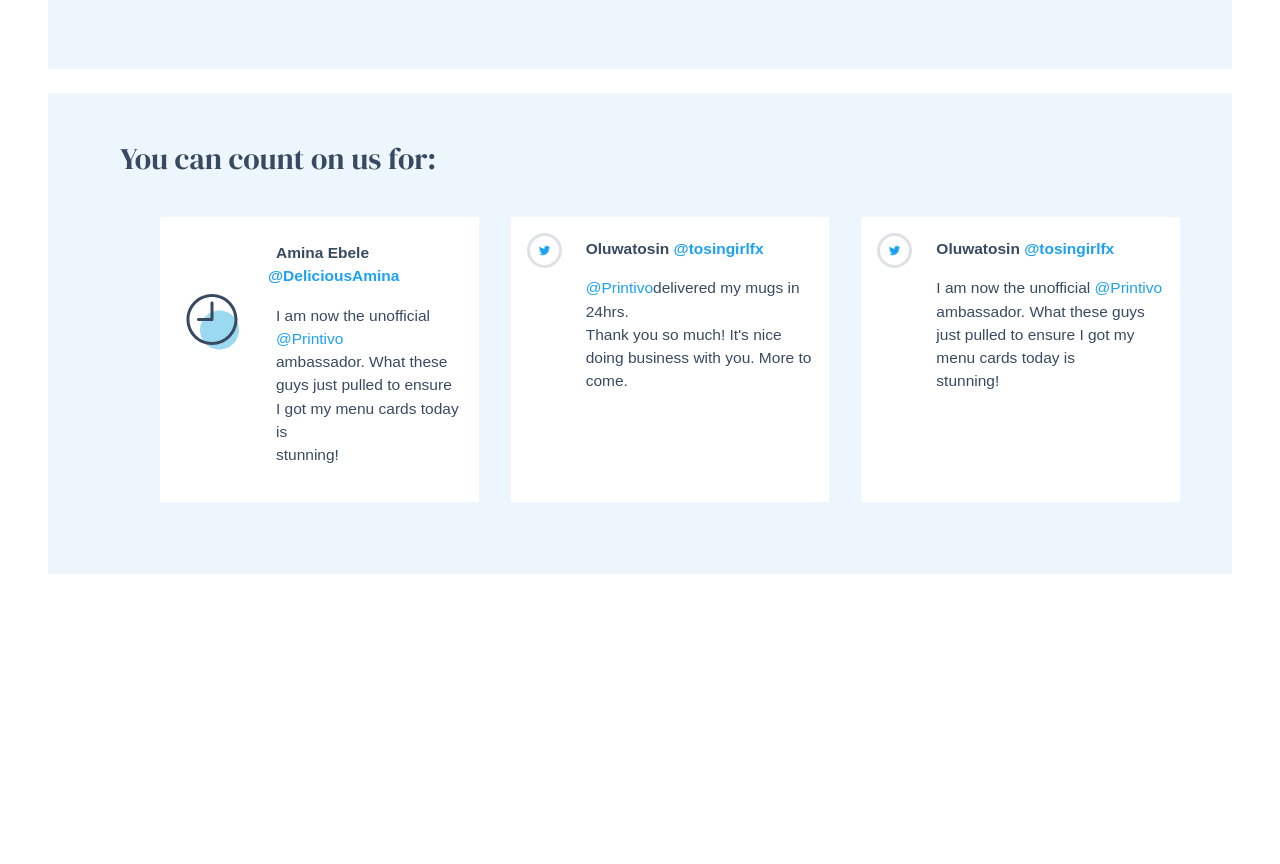
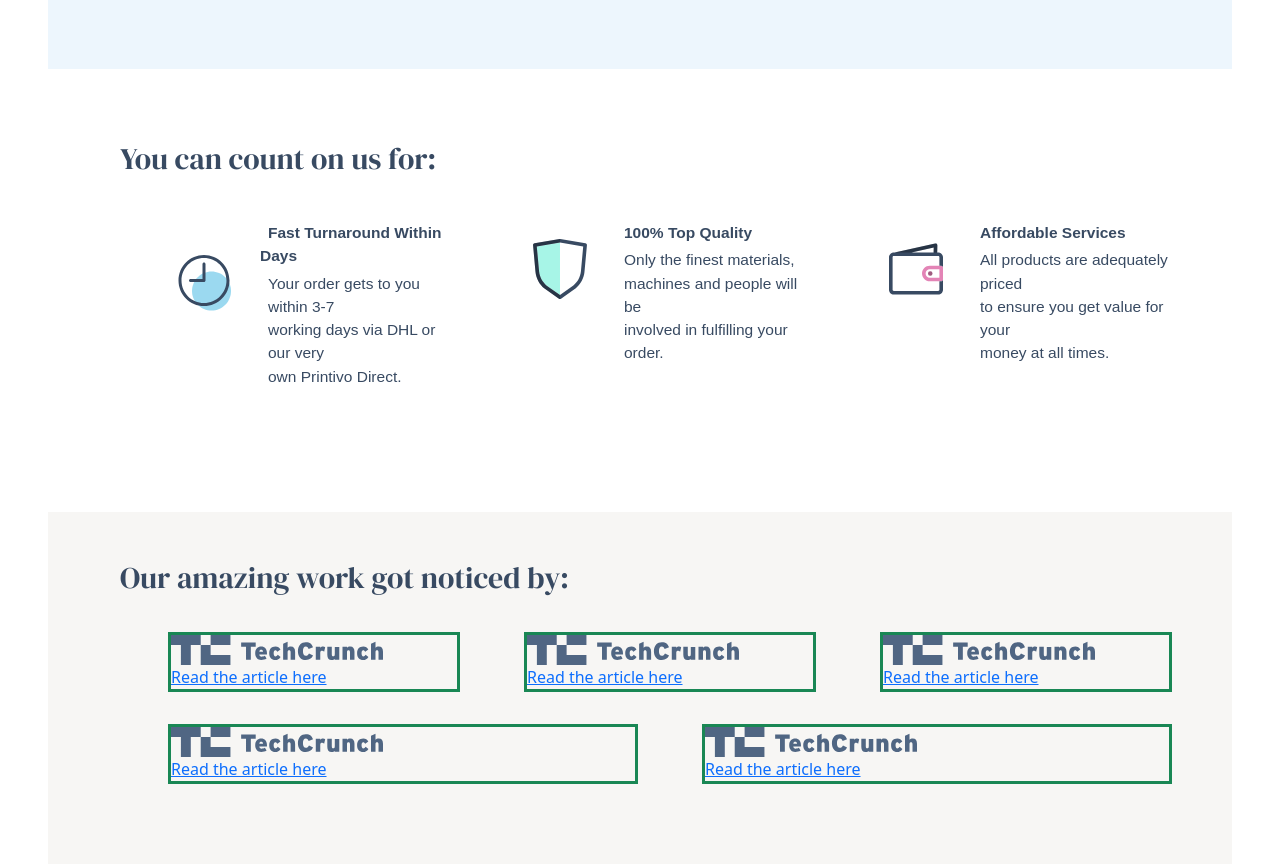
Before and after one commit to Oluwafemi-John1/printivo-SQI-level-1-project, a plain HTML site: page index.html in a window 1280 px wide. Shown: the part 3453-4317 px from the top of the page. Before the commit the page ends 4027 px from the top, so only its background shows below. Drawn offline with Linux system fonts and the light colour scheme.

Commit message:
Third point

```diff
--- a/index.html
+++ b/index.html
@@ -120,7 +120,7 @@
                 </div>
             </div>
 
-            <div class="card col mx-3 p-0 shadow-sm">
+            <div class="card col-lg col-sm-12 mx-3 p-0 shadow-sm">
                 <img height="235" src="images/1572522725_flyer-1sided.png" alt="" class="card-img-top">
                 <div class="card-body">
                     <h5 class="card-title mb-4">A5 flyers (Single Sided)</h5>
@@ -329,36 +329,75 @@
     </section>
 
     <!-- Count on us -->
-    <section class="container-fluid row mt-4 border-3 border-danger ms-0" id="customers-say">
+    <section class="container-fluid row mt-4 border-3 border-danger ms-0">
         <div>
             <div class="row ms-5 mt-5" id="custy">You can count on us for:</div>
 
-            <div class="row mt-3 ms-5 border-warning p-4 mb-5">
+            <div class="row mt-1 ms-5 border-warning p-3 mb-5">
                 <div class="border-info col mx-3 p-3 bg-white">
                     <div class="d-flex border-success">
-                        <img src="images/download (4).svg" height="" class="" alt="" style="transform: translateY(-40px);">
+                        <img src="images/download (4).svg" height="" class="" alt="" style="transform: translateY(-30px);">
                         <div class="p-1 border-danger" id="para1">
-                            <div class="mb-3 mt-1 ms-3 border-info"><strong class="ms-2">Amina Ebele <a style="color:rgb(29, 161, 242); text-decoration: none;" href="https://twitter.com/DeliciousAmina">@DeliciousAmina</a></strong></div>
-                            <div class="border-warning mb-3 ms-4">I am now the unofficial <a style="color:rgb(29, 161, 242); text-decoration: none;" href="https://twitter.com/Printivo">@Printivo</a> <br> ambassador. What these guys just pulled to ensure I got my menu cards today is <br> stunning!</div>
+                            <div class="mb-1 mt-1 ms-3 border-info"><strong class="ms-2">Fast Turnaround Within Days</strong></div>
+                            <div class="border-warning mb-3 ms-4">Your order gets to you within 3-7 <br> working days via DHL or our very <br> own Printivo Direct.</div>
                         </div>
                     </div>
                 </div>
                 <div class="border-info col mx-3 p-3 bg-white">
                     <div class="d-flex border-success">
-                        <img src="images/twitter.png" height="35" class="border rounded-circle p-2" alt="">
-                        <div class="p-1border-danger" id="para1">
-                            <div class="mb-3 mt-1 ms-3 border-info"><strong class="ms-2">Oluwatosin <a style="color:rgb(29, 161, 242); text-decoration: none;" href="https://twitter.com/tosingirlfx">@tosingirlfx</a></strong></div>
-                            <div class="border-warning mb-3 ms-4"><a style="color:rgb(29, 161, 242); text-decoration: none;" href="https://twitter.com/Printivo">@Printivo</a>delivered my mugs in 24hrs. <br> Thank you so much! It's nice doing business with you. More to come.</div>
+                        <img src="images/download (5).svg" height="" class="" alt="" style="transform: translateY(-30px);">
+                        <div class="p-1 border-danger" id="para1">
+                            <div class="mb-1 mt-1 ms-3 border-info"><strong class="ms-2">100% Top Quality</strong></div>
+                            <div class="border-warning mb-3 ms-4">Only the finest materials, <br> machines and people will be <br> involved in fulfilling your order.</div>
                         </div>
                     </div>
                 </div>
                 <div class="border-info col mx-3 p-3 bg-white">
                     <div class="d-flex border-success">
-                        <img src="images/twitter.png" height="35" class="border rounded-circle p-2" alt="">
-                        <div class="p-1border-danger" id="para1">
-                            <div class="mb-3 mt-1 ms-3 border-info"><strong class="ms-2">Oluwatosin <a style="color:rgb(29, 161, 242); text-decoration: none;" href="https://twitter.com/tosingirlfx">@tosingirlfx</a></strong></div>
-                            <div class="border-warning mb-3 ms-4">I am now the unofficial <a style="color:rgb(29, 161, 242); text-decoration: none;" href="https://twitter.com/Printivo">@Printivo</a> <br> ambassador. What these guys just pulled to ensure I got my menu cards today is <br> stunning!</div>
+                        <img src="images/download (6).svg" height="" class="" alt="" style="transform: translateY(-30px);">
+                        <div class="p-1 border-danger" id="para1">
+                            <div class="mb-1 mt-1 ms-3 border-info"><strong class="ms-2">Affordable Services</strong></div>
+                            <div class="border-warning mb-3 ms-4">All products are adequately priced <br> to ensure you get value for your <br> money at all times.</div>
                         </div>
+                    </div>
+                </div>
+            </div>
+        </div>
+    </section>
+    <!-- Our amazing work -->
+    <section class="container-fluid row mt-4 border-3 border-danger ms-0" id="amazing-work">
+        <div>
+            <div class="row ms-5 mt-5" id="custy">Our amazing work got noticed by:</div>
+
+            <div class="row mt-1 ms-5 border-warning p-3 mb-5">
+                <div class="border-info col mx-3 p-3">
+                    <div class=" border border-success">
+                        <img src="images/download (7).svg" height="" class="" alt=""><br>
+                        <a href="">Read the article here</a>
+                    </div>
+                </div>
+                <div class="border-info col mx-3 p-3">
+                    <div class=" border border-success">
+                        <img src="images/download (7).svg" height="" class="" alt=""><br>
+                        <a href="">Read the article here</a>
+                    </div>
+                </div>
+                <div class="border-info col mx-3 p-3">
+                    <div class=" border border-success">
+                        <img src="images/download (7).svg" height="" class="" alt=""><br>
+                        <a href="">Read the article here</a>
+                    </div>
+                </div>
+                <div class="border-info col mx-3 p-3">
+                    <div class=" border border-success">
+                        <img src="images/download (7).svg" height="" class="" alt=""><br>
+                        <a href="">Read the article here</a>
+                    </div>
+                </div>
+                <div class="border-info col mx-3 p-3">
+                    <div class=" border border-success">
+                        <img src="images/download (7).svg" height="" class="" alt=""><br>
+                        <a href="">Read the article here</a>
                     </div>
                 </div>
             </div>
--- a/style.css
+++ b/style.css
@@ -127,3 +127,6 @@ label.form-label {
     font-size: 15.5px;
     font-weight: 400;
 }
+#amazing-work {
+    background-color: #F7F6F4;
+}
```
